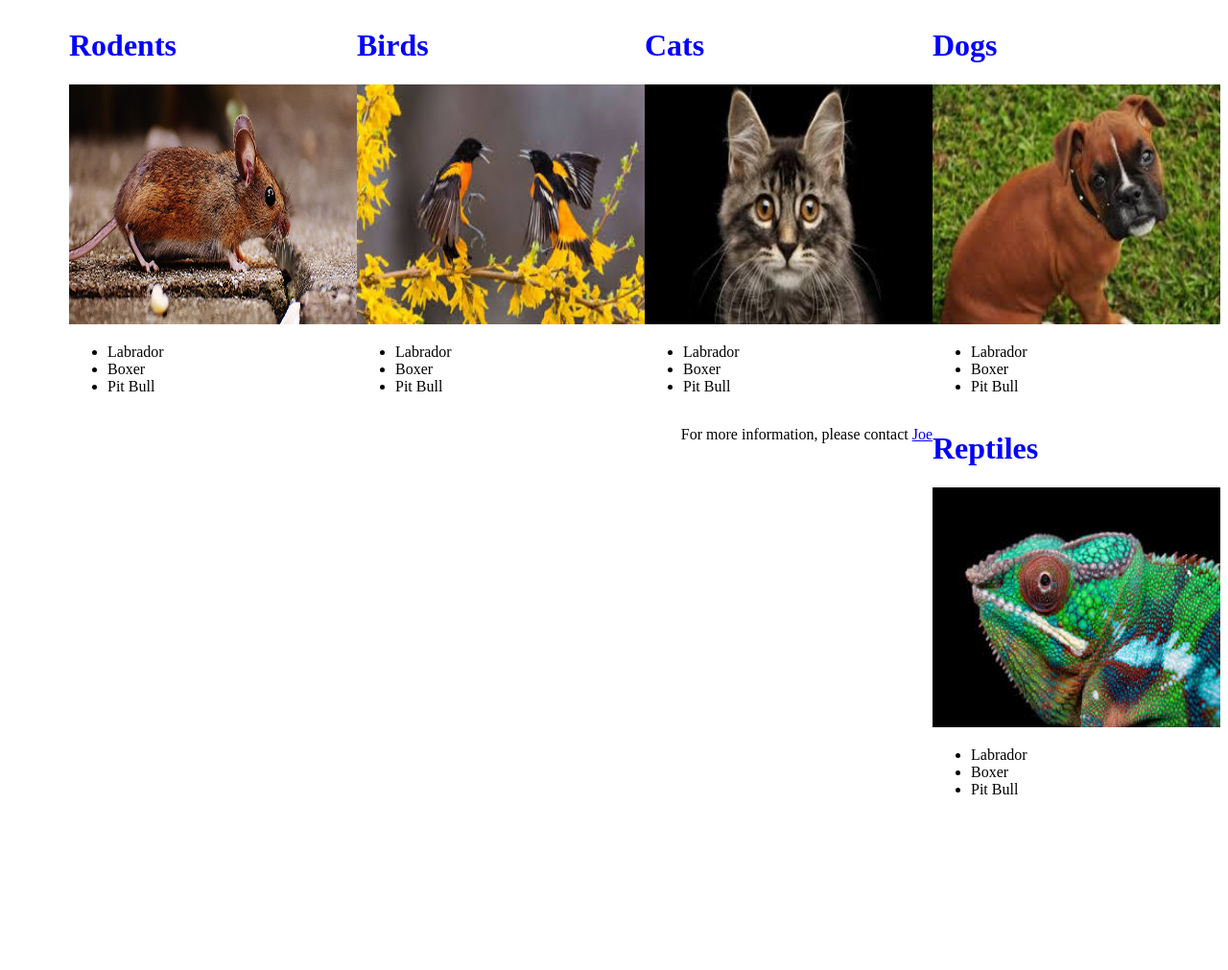
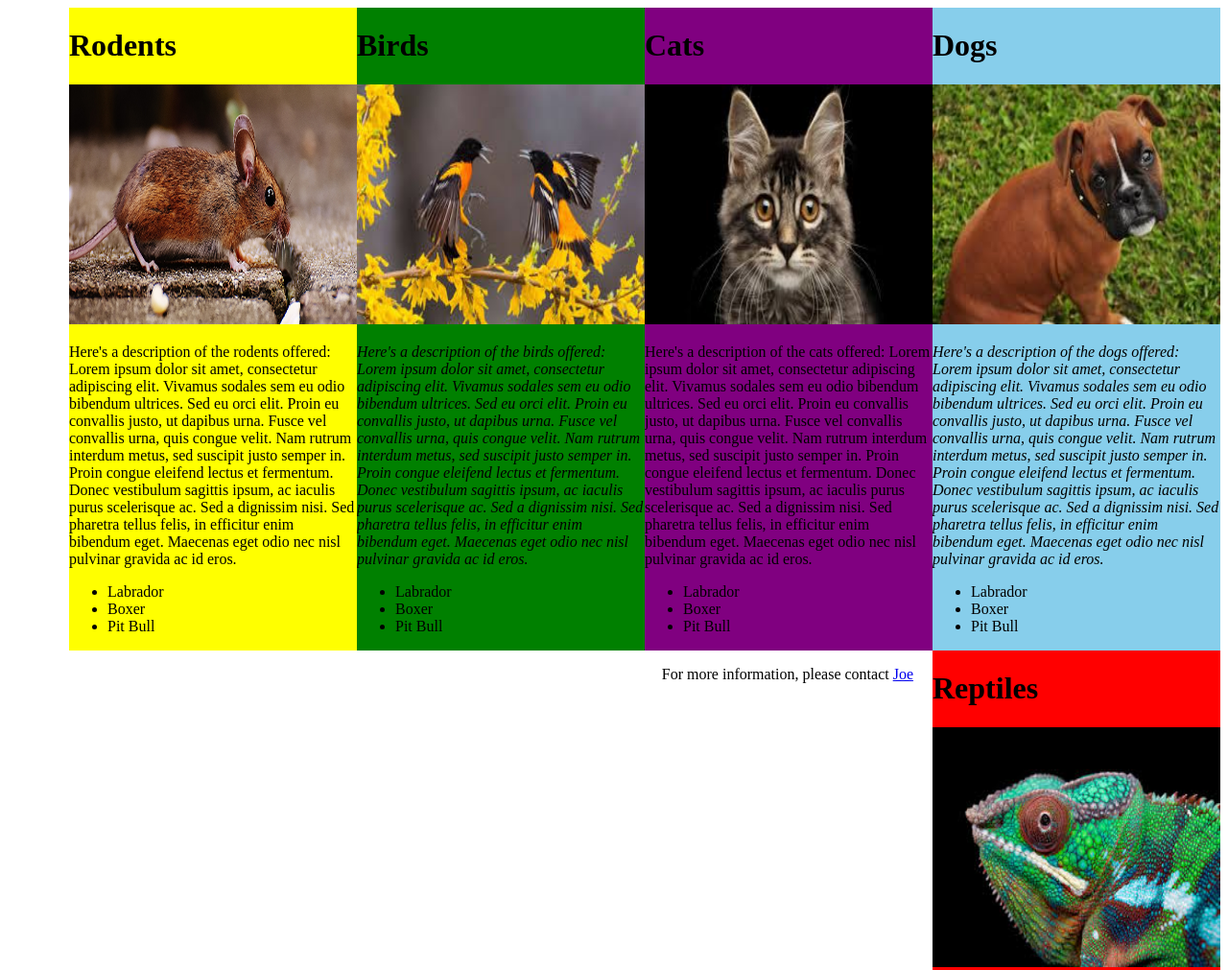
Before and after one commit to 3ntomasino/animal-shelter, a plain HTML site: page index.html in a window 1280 px wide. Shown: the top 1011 px of the page at 96% size. Before the commit the page ends 848 px from the top, so only its background shows below. Drawn offline with Linux system fonts and the light colour scheme.

Commit message:
add description text for animals and colors

```diff
--- a/css/style.css
+++ b/css/style.css
@@ -1,38 +1,62 @@
 h1 {
-  color: blue;
+  font-weight: bolder;
 }
 
 .dogs{
   float: right;
   width: 300px;
+  background-color: skyblue;
+}
+
+.dogs p{
+  font-style: italic;
 }
 
 .cats{
   float: right;
   width: 300px;
+  background-color: purple;
+}
 
+.cats p{
+  font-style: bold;
 }
 
 .birds{
   float: right;
   width: 300px;
+  background-color: green;
+}
 
+.birds p{
+  font-style: italic;
 }
 
 .rodents{
   float: right;
   width: 300px;
+  background-color: yellow;
 
+}
+
+.rodents p{
+  font-style: bold;
 }
 
 .reptiles{
   float: right;
   width: 300px;
+  background-color: red;
+}
 
+.reptiles p{
+  font-style: italic;
 }
 
 #email{
   float: right;
+  text-align: center;
+  padding-right: 20px;
 }
 
 img{
--- a/index.html
+++ b/index.html
@@ -9,6 +9,7 @@
     <div class="dogs">
       <h1>Dogs</h1>
       <img src="img/boxer.jpeg" alt="">
+      <p>Here's a description of the dogs offered: Lorem ipsum dolor sit amet, consectetur adipiscing elit. Vivamus sodales sem eu odio bibendum ultrices. Sed eu orci elit. Proin eu convallis justo, ut dapibus urna. Fusce vel convallis urna, quis congue velit. Nam rutrum interdum metus, sed suscipit justo semper in. Proin congue eleifend lectus et fermentum. Donec vestibulum sagittis ipsum, ac iaculis purus scelerisque ac. Sed a dignissim nisi. Sed pharetra tellus felis, in efficitur enim bibendum eget. Maecenas eget odio nec nisl pulvinar gravida ac id eros.</p>
       <ul>
         <li>Labrador</li>
         <li>Boxer</li>
@@ -18,6 +19,7 @@
     <div class="cats">
     <h1>Cats</h1>
     <img src="img/cat.jpeg" alt="">
+    <p>Here's a description of the cats offered: Lorem ipsum dolor sit amet, consectetur adipiscing elit. Vivamus sodales sem eu odio bibendum ultrices. Sed eu orci elit. Proin eu convallis justo, ut dapibus urna. Fusce vel convallis urna, quis congue velit. Nam rutrum interdum metus, sed suscipit justo semper in. Proin congue eleifend lectus et fermentum. Donec vestibulum sagittis ipsum, ac iaculis purus scelerisque ac. Sed a dignissim nisi. Sed pharetra tellus felis, in efficitur enim bibendum eget. Maecenas eget odio nec nisl pulvinar gravida ac id eros.</p>
     <ul>
       <li>Labrador</li>
       <li>Boxer</li>
@@ -27,6 +29,7 @@
     <div class="birds">
     <h1>Birds</h1>
     <img src="img/bird.jpeg" alt="">
+    <p>Here's a description of the birds offered: Lorem ipsum dolor sit amet, consectetur adipiscing elit. Vivamus sodales sem eu odio bibendum ultrices. Sed eu orci elit. Proin eu convallis justo, ut dapibus urna. Fusce vel convallis urna, quis congue velit. Nam rutrum interdum metus, sed suscipit justo semper in. Proin congue eleifend lectus et fermentum. Donec vestibulum sagittis ipsum, ac iaculis purus scelerisque ac. Sed a dignissim nisi. Sed pharetra tellus felis, in efficitur enim bibendum eget. Maecenas eget odio nec nisl pulvinar gravida ac id eros.</p>
     <ul>
       <li>Labrador</li>
       <li>Boxer</li>
@@ -36,6 +39,7 @@
     <div class="rodents">
     <h1>Rodents</h1>
     <img src="img/rodent.jpg" alt="">
+    <p>Here's a description of the rodents offered: Lorem ipsum dolor sit amet, consectetur adipiscing elit. Vivamus sodales sem eu odio bibendum ultrices. Sed eu orci elit. Proin eu convallis justo, ut dapibus urna. Fusce vel convallis urna, quis congue velit. Nam rutrum interdum metus, sed suscipit justo semper in. Proin congue eleifend lectus et fermentum. Donec vestibulum sagittis ipsum, ac iaculis purus scelerisque ac. Sed a dignissim nisi. Sed pharetra tellus felis, in efficitur enim bibendum eget. Maecenas eget odio nec nisl pulvinar gravida ac id eros.</p>
     <ul>
       <li>Labrador</li>
       <li>Boxer</li>
@@ -45,6 +49,7 @@
     <div class="reptiles">
     <h1>Reptiles</h1>
       <img src="img/reptiles.jpeg" alt="">
+      <p>Here's a description of the reptiles offered: Lorem ipsum dolor sit amet, consectetur adipiscing elit. Vivamus sodales sem eu odio bibendum ultrices. Sed eu orci elit. Proin eu convallis justo, ut dapibus urna. Fusce vel convallis urna, quis congue velit. Nam rutrum interdum metus, sed suscipit justo semper in. Proin congue eleifend lectus et fermentum. Donec vestibulum sagittis ipsum, ac iaculis purus scelerisque ac. Sed a dignissim nisi. Sed pharetra tellus felis, in efficitur enim bibendum eget. Maecenas eget odio nec nisl pulvinar gravida ac id eros.</p>
     <ul>
       <li>Labrador</li>
       <li>Boxer</li>
```
